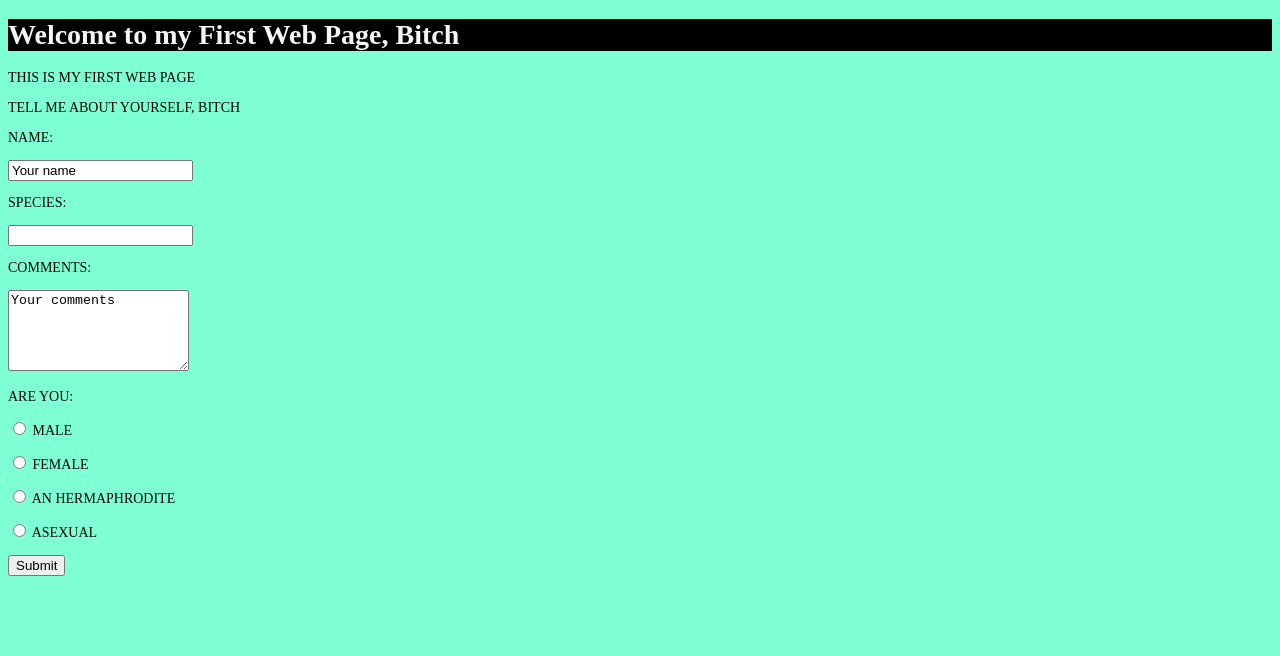
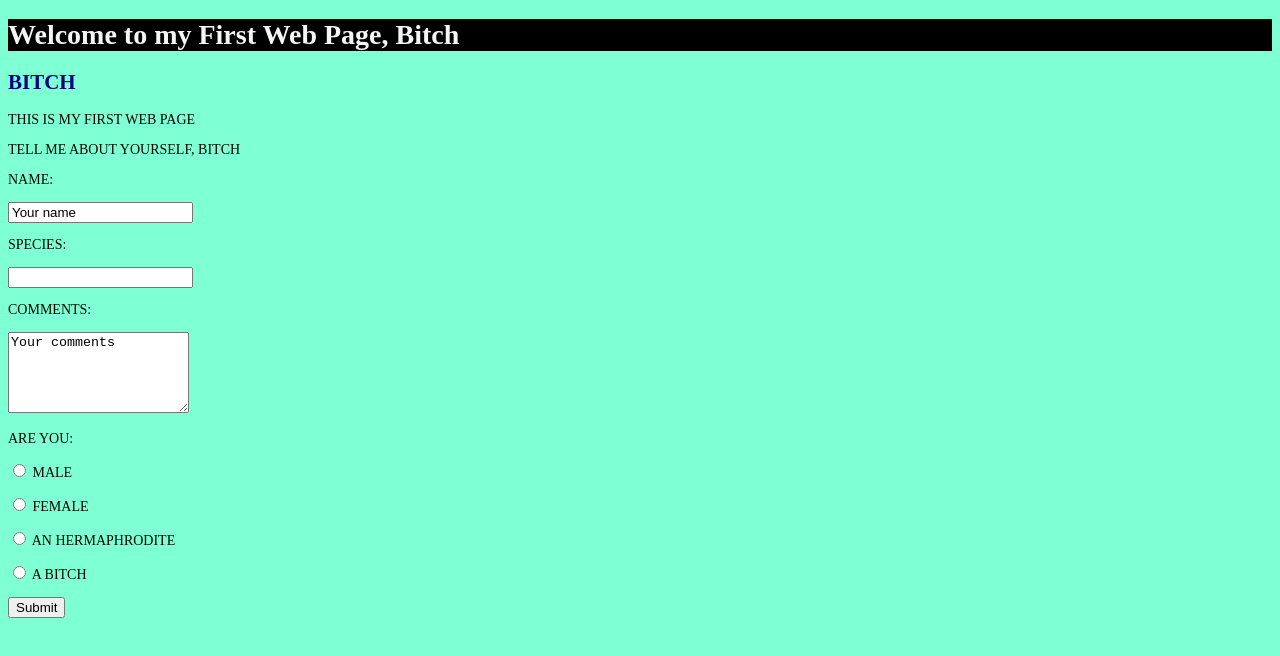
Before and after one commit to ablomberg93/First-Web-Page, a plain HTML site: page myfirstpage.html in a window 1280 px wide. Drawn offline with Linux system fonts and the light colour scheme.

Commit message:
Add files via upload

```diff
--- a/myfirstpage.html
+++ b/myfirstpage.html
@@ -1,13 +1,13 @@
-
 <!DOCTYPE html>
 <html>
 <head>
-    <title>My first web page</title>
+    <title>Aaron's First Webpage</title>
     <link rel="stylesheet" href="style.css">
 
     <h1>Welcome to my First Web Page, Bitch</h1>
 </head>
 <body>
+    <h2>BITCH</h2>
     <p>this is my first web page</p>
     <p> tell me about yourself, Bitch</p>
 
@@ -27,7 +27,7 @@
             <p><input type="radio" name="areyou" value="male"> Male</p>
             <p><input type="radio" name="areyou" value="female"> Female</p>
             <p><input type="radio" name="areyou" value="hermaphrodite"> An hermaphrodite</p>
-            <p><input type="radio" name="areyou" value="a bitch"> Asexual</p>
+            <p><input type="radio" name="areyou" value="a bitch"> A Bitch</p>
 
             <p><input type="submit"></p>
 
```
